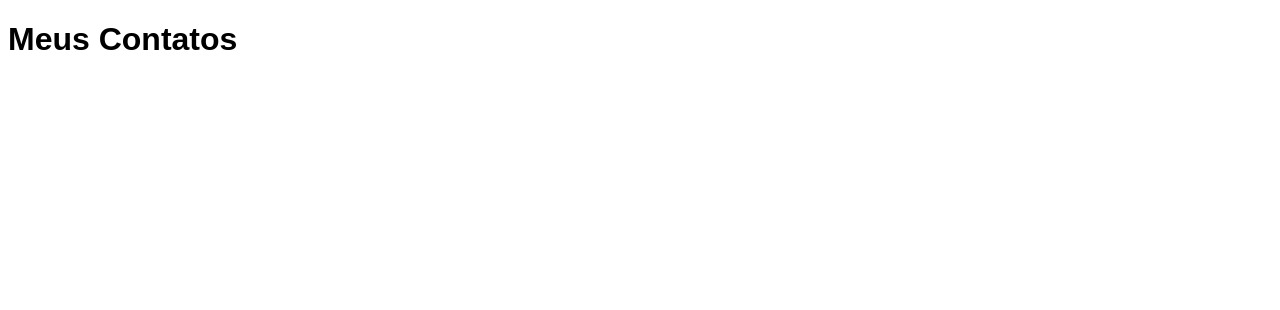
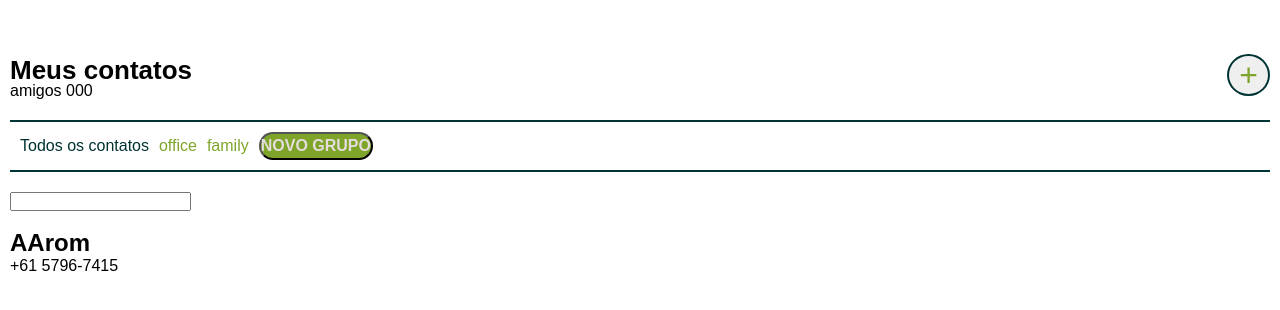
Before and after one commit to ravanss/contactApp, an Angular app in the folder contactApp/: page /contatos in a window 1280 px wide. Shown: the top 310 px of the page. Built offline with nearby package versions, Linux system fonts and the light colour scheme.

Commit message:
atualizando o layout da pagina de contatos

```diff
--- a/contactApp/src/app/pages/contatos/contatos.component.html
+++ b/contactApp/src/app/pages/contatos/contatos.component.html
@@ -1 +1,27 @@
-<H1>Meus Contatos</H1>
+<main>
+  <header>
+    <h1>Meus contatos</h1>
+    <button>+</button>
+    <span>amigos 000</span>
+  </header>
+  <section class="grupos">
+    <span>Todos os contatos</span>
+    <span>office</span>
+    <span>family</span>
+    <button>novo grupo</button>
+  </section>
+  <section>
+    <form action="">
+      <input type="text" name="" id="">
+    </form>
+  </section>
+  <section>
+    <div>
+      <img src="" alt="">
+      <div>
+        <h1>AArom</h1>
+        <p>+61 5796-7415</p>
+      </div>
+    </div>
+  </section>
+</main>
--- a/contactApp/src/app/pages/contatos/contatos.component.scss
+++ b/contactApp/src/app/pages/contatos/contatos.component.scss
@@ -1,3 +1,66 @@
-.home{
- padding: 0;
+main{
+  padding: 10px;
+  header{
+    display: flex;
+    justify-content: space-between;
+    align-items: center;
+    flex-wrap: nowrap;
+    position: relative;
+    margin-top: 40px;
+    h1{
+      font-size: 26px;
+      line-height: 40px;
+      font-weight: 600;
+      text-transform: inherit;
+      color: var(--black);
+      margin-bottom: 10px;
+    }
+    button{
+      border: 2px solid var(--musgo);
+      padding: 4px 10px;
+      border-radius: 50%;
+      font-size: 32px;
+      line-height: 30px;
+      font-weight: 300;
+      text-transform: inherit;
+      color: var(--verde);
+    }
+    span{
+      position: absolute;
+      bottom: 0;
+      left: 0;
+      top: auto;
+      right: auto;
+    }
+  }
+  .grupos{
+    border-top: 2px solid var(--musgo);
+    border-bottom: 2px solid var(--musgo);
+    margin: 20px 0;
+    padding: 10px;
+    display: flex;
+    justify-content: flex-start;
+    align-items: center;
+    flex-wrap: nowrap;
+    span{
+      font-size: 16px;
+      line-height: 24px;
+      font-weight: 400;
+      text-transform: inherit;
+      color: var(--verde);
+      margin-right: 10px;
+      &:first-of-type{
+        color: var(--musgo);
+      }
+    }
+    button{
+      font-size: 16px;
+      line-height: 24px;
+      font-weight: 600;
+      text-transform: uppercase;
+      color: var(--cinza);
+      background-color: var(--verde);
+      border-radius: 20px;
+    }
+  }
 }
--- a/contactApp/src/styles.scss
+++ b/contactApp/src/styles.scss
@@ -10,4 +10,6 @@
 *{
   font-family: "Montserrat", sans-serif;
   font-style: normal;
+  margin: 0;
+  padding: 0;
 }
```
